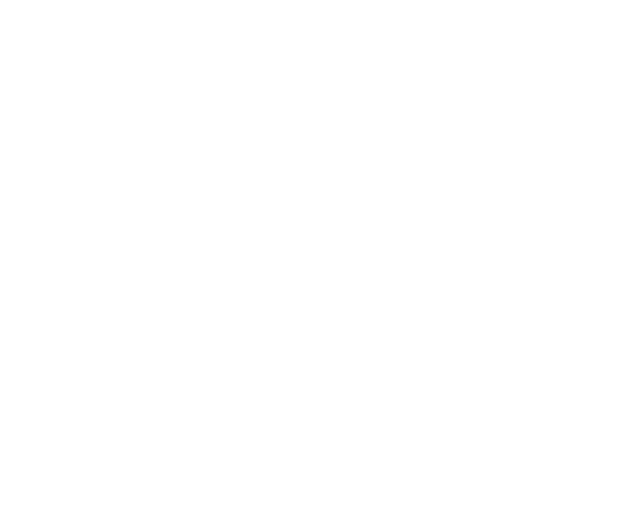
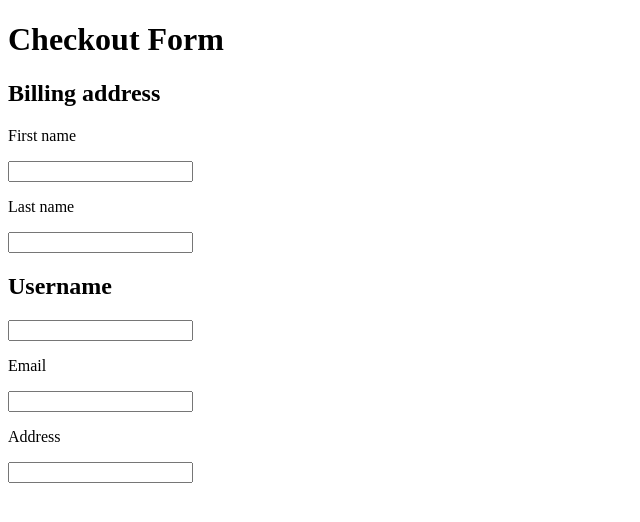
Before and after one commit to ChrisCodeX/Javascript-DOM-Manipulation, a plain HTML site: page src/index.html in a window 1280 px wide. Shown: the whole page, without its empty margins (0-640 px from the left). Drawn offline with Linux system fonts and the light colour scheme.

Commit message:
index.html modified, struct done

```diff
--- a/src/index.html
+++ b/src/index.html
@@ -7,6 +7,36 @@
     <title>Document</title>
 </head>
 <body>
-
+    <header>
+        <h1>Checkout Form</h1>
+    </header>
+    <main>
+        <section>
+            <h2>Billing address</h2>
+            <div>
+                <p>First name</p>
+                <input type="text">
+            </div>
+            <div>
+                <p>Last name</p>
+                <input type="text">
+            </div>
+        </section>
+        <section>
+            <h2>Username</h2>
+            <div>
+                <span></span>
+                <input type="text">
+            </div>
+        </section>
+        <section>
+            <p>Email</p>
+            <input type="text">
+        </section>
+        <section>
+            <p>Address</p>
+            <input type="text">
+        </section>
+    </main>
 </body>
 </html>
```
